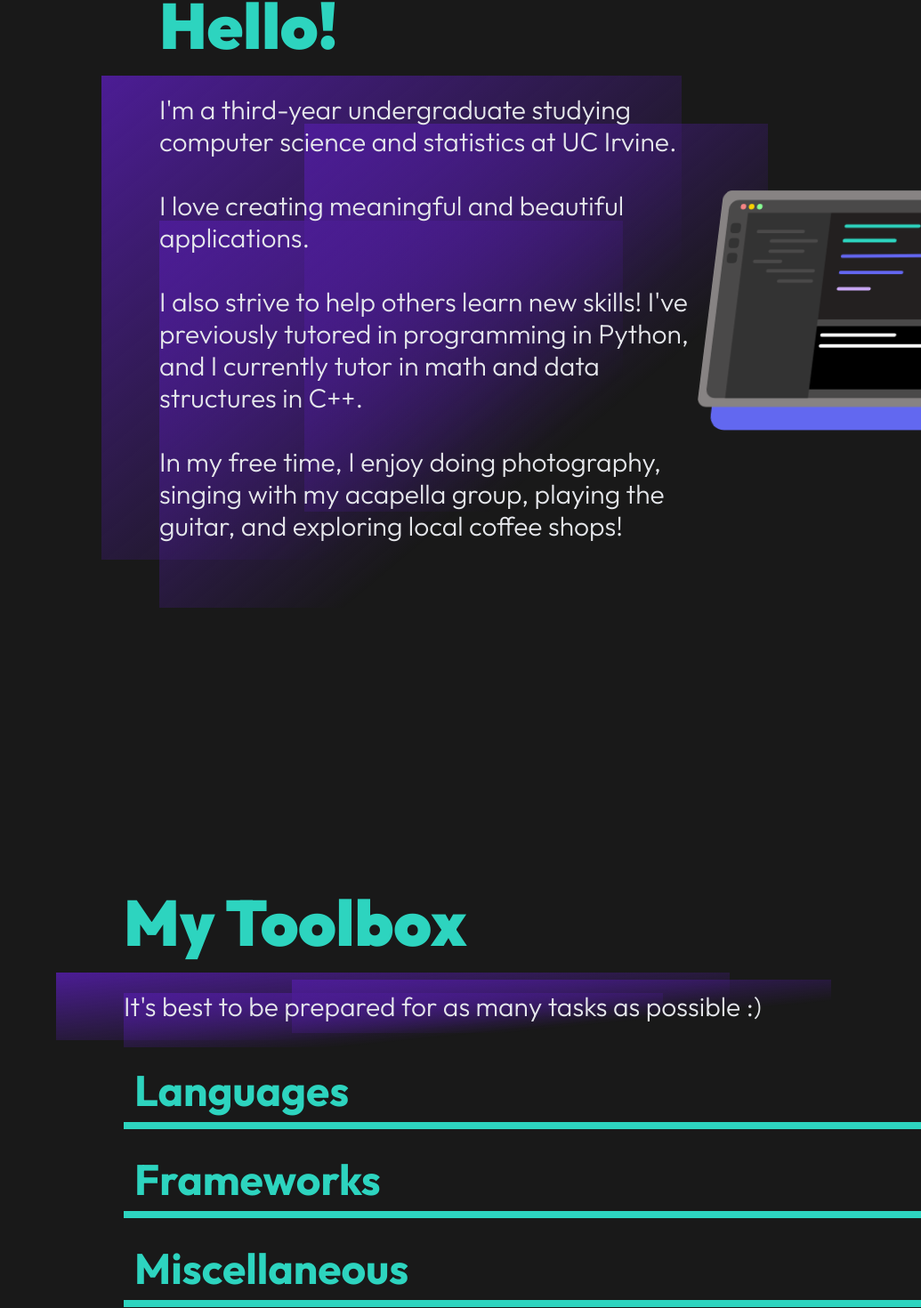
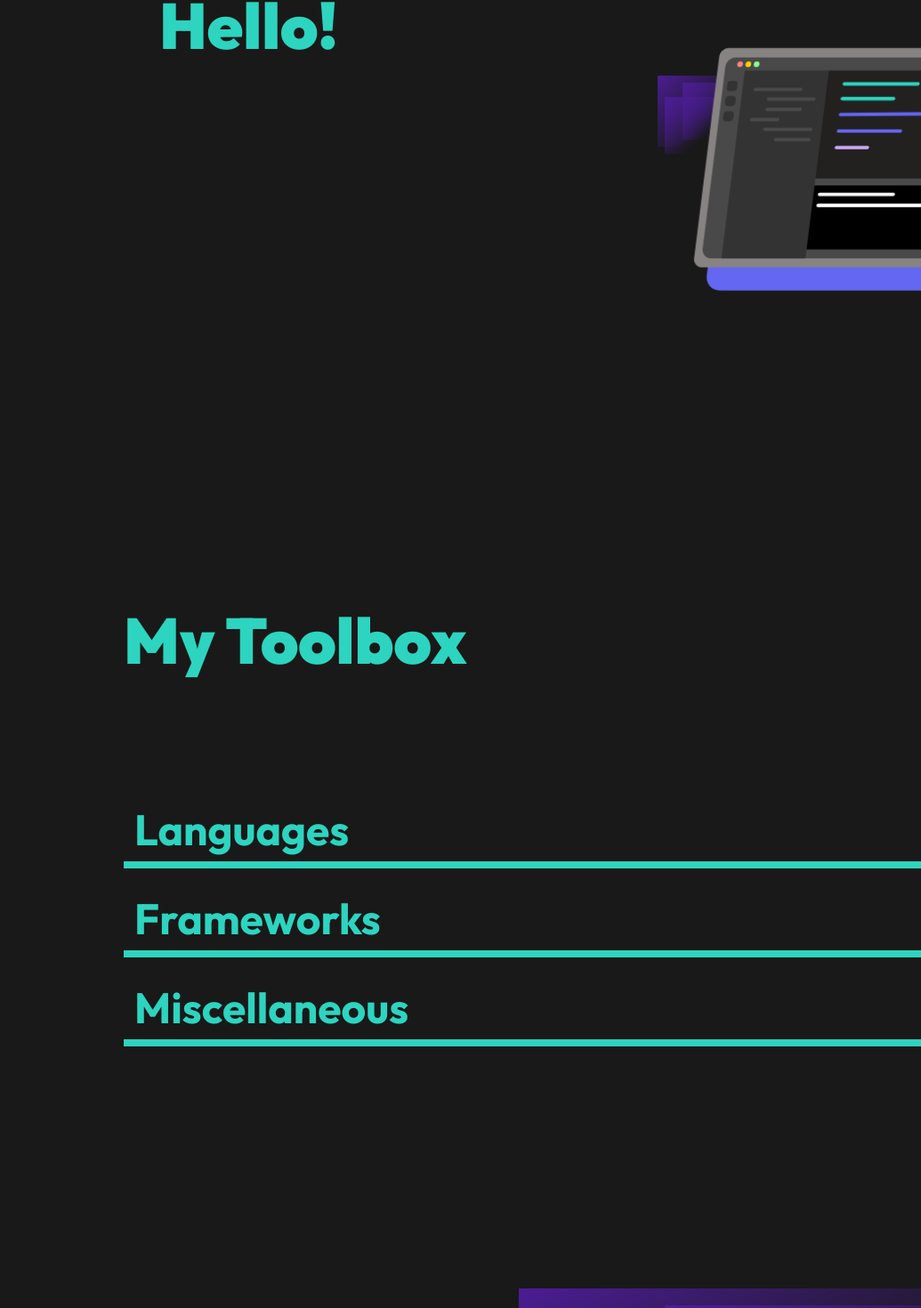
Before and after one commit to tranjm4/portfolio, a React (Vite) app: page / in a window 1280 px wide. Shown: the part 1083-2553 px from the top of the page at 89% size, without its empty margins (245-1280 px from the left). Built offline with nearby package versions, Linux system fonts and the light colour scheme.

Commit message:
Created shared components for text boxes

```diff
--- a/src/components/Intro/Intro.tsx
+++ b/src/components/Intro/Intro.tsx
@@ -1,8 +1,7 @@
-import React, { useEffect, useRef } from 'react';
-import { motion, useAnimation, useInView } from "framer-motion";
+import React from 'react';
+import { motion } from "framer-motion";
 import SlideAppear from '../Animations/SlideAppear';
-import TextBoxReveal from '../Animations/TextBoxReveal';
-import Reveal from '../Animations/Reveal';
+import Text from '../Supplemental/Text';
 
 const Laptop: React.FC = () => {
     return (
@@ -75,8 +74,8 @@ const Laptop: React.FC = () => {
     )
 }
 
-
-const IntroText: React.FC = () => {
+const Intro: React.FC = () => {
+    const title = "Hello!";
     const description = (
         <>
             I'm a third-year undergraduate studying computer science and
@@ -91,44 +90,6 @@ const IntroText: React.FC = () => {
             playing the guitar, and exploring local coffee shops!
         </>
     )
-    const ref = useRef(null);
-    const isInView = useInView(ref);
-    const mainControls = useAnimation();
-
-    useEffect(() => {
-        if (isInView) {
-            mainControls.start("visible");
-        }
-    }, [isInView]);
-    return (
-        <motion.div ref={ref} className="relative h-fit w-fit py-5 md:pr-10"
-            initial="hidden"
-            animate={mainControls}
-        >
-            <TextBoxReveal className="absolute w-[100%] h-[100%] lg:w-full lg:h-full top-[0%] left-[-10%]
-                            bg-gradient-to-br from-purple-800 to-transparent via-transparent via-70%" initialScale="0.5" offsetX="-20vw" offsetY="10vh" />
-            <TextBoxReveal className="absolute w-[80%] h-[80%] top-[30%] left-[0%]
-                            bg-gradient-to-br from-purple-800 to-transparent via-transparent via-70%" initialScale="0.5" offsetX="10vw" offsetY="-10vh" />
-            <TextBoxReveal className="absolute w-[80%] h-[80%] top-[10%] left-[30%] lg:left-[25%]
-                            bg-gradient-to-br from-purple-800 to-transparent via-transparent via-70%" initialScale="2" offsetX="10vw" offsetY="-5vh" />
-
-            <SlideAppear className="w-full md:w-full" offsetX="10vw" offsetY="10vh" once={true}>
-                <Reveal className="">
-                    <h2 className="text-lg text-light z-20 font-thin
-                                lg:text-2xl xl:text-3xl">
-
-                        {description}
-
-                    </h2>
-                </Reveal>
-            </SlideAppear>
-
-        </motion.div>
-    )
-}
-
-const Intro: React.FC = () => {
-    const title = "Hello!";
     return (
         <div className="h-fit min-h-[60vh] w-full mb-[20vh] lg:p-24 xl:px-[10%] 2xl:px-[20%]">
             <div className="relative flex flex-col px-10">
@@ -144,7 +105,9 @@ const Intro: React.FC = () => {
                 </SlideAppear>
 
                 <div className="md:flex">
-                    <IntroText />
+                    <Text>
+                        {description}
+                    </Text>
                     <div className="hidden md:items-center md:flex">
                         <SlideAppear className="flex items-center z-20"
                             offsetX="10vw" offsetY="-10vh" once={false}>
--- a/src/components/Skills/Skills.tsx
+++ b/src/components/Skills/Skills.tsx
@@ -1,6 +1,7 @@
 import React, { useEffect, useRef, useState } from 'react'
 import SlideAppear from '../Animations/SlideAppear';
-import { motion, useAnimation, useInView } from "framer-motion";
+import Text from '../Supplemental/Text';
+import { AnimationControls, motion, useAnimation } from "framer-motion";
 
 import cpp_logo from "../../assets/logos/cpp_logo.svg";
 import react_logo from "../../assets/logos/react_logo.svg";
@@ -14,59 +15,14 @@ import express_logo from "../../assets/logos/express_logo.svg";
 import nodejs_logo from "../../assets/logos/nodejs_logo.svg";
 import pytorch_logo from "../../assets/logos/pytorch_logo.svg"
 import git_logo from "../../assets/logos/git_logo.svg"
-import TextBoxReveal from '../Animations/TextBoxReveal';
-import Reveal from '../Animations/Reveal';
 
-const SkillsText: React.FC = () => {
-    const description = (
-        <>
-            It's best to be prepared for as many tasks as possible :)
-        </>
-    )
-
-    const ref = useRef(null);
-    const isInView = useInView(ref);
-    const mainControls = useAnimation();
-
-    useEffect(() => {
-        if (isInView) {
-            mainControls.start("visible");
-        }
-    }, [isInView]);
-
-    return (
-        <motion.div ref={ref} className="relative h-fit w-fit py-5 md:pr-10"
-            initial="hidden"
-            animate={mainControls}
-        >
-            <TextBoxReveal className="absolute w-[100%] h-[100%] lg:w-full lg:h-full top-[0%] left-[-10%]
-                        bg-gradient-to-br from-purple-800 to-transparent via-transparent via-70%" initialScale="0.5" offsetX="-20vw" offsetY="10vh" />
-            <TextBoxReveal className="absolute w-[80%] h-[80%] top-[30%] left-[0%]
-                        bg-gradient-to-br from-purple-800 to-transparent via-transparent via-70%" initialScale="0.5" offsetX="10vw" offsetY="-10vh" />
-            <TextBoxReveal className="absolute w-[80%] h-[80%] top-[10%] left-[30%] lg:left-[25%]
-                        bg-gradient-to-br from-purple-800 to-transparent via-transparent via-70%" initialScale="2" offsetX="10vw" offsetY="-5vh" />
-
-            <SlideAppear className="w-full md:w-full" offsetX="10vw" offsetY="10vh" once={true}>
-                <Reveal className="">
-                    <h2 className="text-lg text-light z-20 font-thin
-                            lg:text-2xl xl:text-3xl">
-
-                        {description}
-
-                    </h2>
-                </Reveal>
-            </SlideAppear>
-
-        </motion.div>
-
-    )
-}
 
 interface EntryProps {
     children: React.ReactNode;
+    name: string;
 }
 
-const SkillEntry: React.FC<EntryProps> = ({ children }: EntryProps) => {
+const SkillEntry: React.FC<EntryProps> = ({ children, name }: EntryProps) => {
     return (
         <motion.div className="aspect-square bg-gradient-to-br from-purple-800 to-transparent via-transparent via-50%
             p-5 flex justify-center items-center rounded-xl"
@@ -87,14 +43,100 @@ const SkillEntry: React.FC<EntryProps> = ({ children }: EntryProps) => {
             whileHover="hover"
             initial="initial"
         >
-            <div className="relative z-10">
+            <motion.div className="relative z-10 flex flex-col justify-evenly items-center"
+                variants={{
+                    hover: {
+                        translateY: "-10%",
+                        scale: 1.1
+                    }
+                }}
+                transition={{
+                    duration: 0.7,
+                    ease: "easeInOut",
+                    delay: 0.1
+                }}
+            >
                 {children}
-            </div>
+                <motion.p className="font-thin text-light"
+                    variants={{
+                        hover: {
+                            opacity: 1,
+                            transform: "translateY(0)",
+                        },
+                        initial: {
+                            opacity: 0,
+                            transform: "translateY(100%)",
+                        }
+                    }}
+                    transition={{
+                        duration: 0.3,
+                        delay: 0.2,
+                        ease: "easeOut",
+                    }}
+                >
+                    {name}
+                </motion.p>
+            </motion.div>
         </motion.div>
     )
 }
 
+interface SectionTabProps {
+    children: React.ReactNode;
+    name: string;
+    index: number;
+    handleClick: (n: number) => void;
+    animateControls: AnimationControls;
+}
+
+const SectionTab: React.FC<SectionTabProps> = ({ children, name, index, handleClick, animateControls }: SectionTabProps) => {
+    return (
+        <div className="w-full block">
+            <button onClick={() => handleClick(index)}
+                className="w-full p-3 hover:bg-purple-400/70 duration-300"
+            >
+                <h2 className="text-left font-bold text-teal text-3xl lg:text-5xl">{name}</h2>
+            </button>
+            <hr className="border-teal border-2 lg:border-4"></hr>
+            <div className="overflow-hidden h-fit w-fit">
+
+                <motion.div
+                    onClick={() => handleClick(index)}
+                    className="origin-top hover:cursor-pointer"
+                    variants={{
+                        closed: {
+                            height: 0,
+                            scaleY: 0,
+                            opacity: 0,
+                            translateY: "-100%"
+                        },
+                        open: {
+                            height: "450px",
+                            scaleY: 1,
+                            opacity: 1,
+                            translateY: 0
+                        }
+                    }}
+                    transition={{
+                        duration: 0.4,
+                        ease: "easeInOut",
+                    }}
+                    initial="closed"
+                    animate={animateControls}
+                >
+                    {children}
+                </motion.div>
+            </div>
+        </div>
+    )
+}
+
 const Skills: React.FC = () => {
+    const description = (
+        <>
+            It's best to be prepared for as many tasks as possible :)
+        </>
+    )
     const title = "My Toolbox";
     const [currentOpen, setCurrentOpen] = useState(-1);
     const handleTabClick = (index: number) => {
@@ -139,176 +181,76 @@ const Skills: React.FC = () => {
 
     return (
         <>
-            <div className="min-h-fit h-[70vh] w-full mb-[20vh] p-10 lg:p-24 xl:px-[10%] 2xl:px-[20%]">
+            <div className="min-h-fit h-[100vh] w-full mb-[10vh] lg:mb-0 p-10 lg:p-24 xl:px-[10%] 2xl:px-[20%]">
                 <SlideAppear className="w-full z-20" offsetX="10vw" offsetY="-5vh" once={true}>
                     <h1 className="text-teal my-5 font-extrabold text-6xl md:text-7xl z-20 relative">
                         {title}
                     </h1>
                 </SlideAppear>
-                <SkillsText />
+                <Text>
+                    {description}
+                </Text>
                 <div className="flex justify-center items-center my-5 xl:justify-start">
 
                     <div className="w-full h-auto max-w-[400px] md:max-w-[700px] lg:max-w-[1000px]">
-                        <div className="w-full block">
-                            <button onClick={() => handleTabClick(0)}
-                                className="w-full p-3 hover:bg-purple-400/70 duration-300"
-                            >
-                                <h2 className="text-left font-bold text-teal text-3xl lg:text-5xl">Languages</h2>
-                            </button>
-                            <hr className="border-teal border-2 lg:border-4"></hr>
-                            <div className="overflow-hidden h-fit w-fit">
+                        <SectionTab name={"Languages"} index={0} handleClick={handleTabClick} animateControls={languageControls}>
+                            <div className="grid h-full grid-cols-2 md:grid-cols-3 gap-5 gap-x-10 my-5 py-3 px-10 [&>*]:aspect-square [&>*]:w-[100px] [&>*]:md:w-[160px]">
 
-                                <motion.div
-                                    className="origin-top"
-                                    variants={{
-                                        closed: {
-                                            height: 0,
-                                            scaleY: 0,
-                                            opacity: 0,
-                                            translateY: "-100%"
-                                        },
-                                        open: {
-                                            height: "450px",
-                                            scaleY: 1,
-                                            opacity: 1,
-                                            translateY: 0
-                                        }
-                                    }}
-                                    transition={{
-                                        duration: 0.4,
-                                        ease: "easeInOut",
-                                    }}
-                                    initial="closed"
-                                    animate={languageControls}
-                                >
-                                    <div className="grid h-full grid-cols-2 md:grid-cols-3 gap-x-5 my-5 py-10 px-10 [&>*]:aspect-square [&>*]:w-[120px] [&>*]:md:w-[160px]">
-
-
-                                        <SkillEntry>
+                                <SkillEntry name={"Python"}>
                                     <img src={python_logo} />
                                 </SkillEntry>
-                                        <SkillEntry>
+                                <SkillEntry name="C++">
                                     <img src={cpp_logo} />
                                 </SkillEntry>
-                                        <SkillEntry>
+                                <SkillEntry name="TypeScript">
                                     <img src={typescript_logo} />
                                 </SkillEntry>
-                                        <SkillEntry>
+                                <SkillEntry name="HTML">
                                     <img src={html_logo} />
                                 </SkillEntry>
-                                        <SkillEntry>
+                                <SkillEntry name="CSS">
                                     <img src={css_logo} />
                                 </SkillEntry>
                             </div>
-                                </motion.div>
-                            </div>
+                        </SectionTab>
 
-                        </div>
-
-                        <div className="w-full block">
-                            <button onClick={() => handleTabClick(1)}
-                                className="w-full p-3 hover:bg-purple-400/70 duration-300"
-                            >
-                                <h2 className="text-left font-bold text-teal text-3xl lg:text-5xl">Frameworks</h2>
-                            </button>
-                            <hr className="border-teal border-2 lg:border-4"></hr>
-                            <div className="overflow-hidden h-fit w-fit">
-
-                                <motion.div
-                                    className="origin-top"
-                                    variants={{
-                                        closed: {
-                                            height: 0,
-                                            scaleY: 0,
-                                            opacity: 0,
-                                            translateY: "-100%"
-                                        },
-                                        open: {
-                                            height: "450px",
-                                            scaleY: 1,
-                                            opacity: 1,
-                                            translateY: 0
-                                        }
-                                    }}
-                                    transition={{
-                                        duration: 0.4,
-                                        ease: "easeInOut",
-                                    }}
-                                    initial="closed"
-                                    animate={frameworkControls}
-                                >
-                                    <div className="grid h-full grid-cols-2 md:grid-cols-3 gap-x-5 my-5 py-10 px-10 [&>*]:aspect-square [&>*]:w-[120px] [&>*]:md:w-[160px]">
+                        <SectionTab name={"Frameworks"} index={1} handleClick={handleTabClick} animateControls={frameworkControls}>
 
 
-                                        <SkillEntry>
+                            <div className="grid h-full grid-cols-2 md:grid-cols-3 gap-5 gap-x-10 my-5 py-3 px-10 [&>*]:aspect-square [&>*]:w-[100px] [&>*]:md:w-[160px]">
+                                <SkillEntry name="React">
                                     <img src={react_logo} />
                                 </SkillEntry>
-                                        <SkillEntry>
+                                <SkillEntry name="Express.JS">
                                     <img src={express_logo} />
                                 </SkillEntry>
-                                        <SkillEntry>
+                                <SkillEntry name="Node.JS">
                                     <img src={nodejs_logo} />
                                 </SkillEntry>
-                                        <SkillEntry>
+                                <SkillEntry name="Tailwind">
                                     <img src={tailwind_logo} />
                                 </SkillEntry>
                             </div>
-                                </motion.div>
-                            </div>
 
-                        </div>
+                        </SectionTab>
 
-                        <div className="w-full block">
-                            <button onClick={() => handleTabClick(2)}
-                                className="w-full p-3 hover:bg-purple-400/70 duration-300"
-                            >
-                                <h2 className="text-left font-bold text-teal text-3xl lg:text-5xl">Miscellaneous</h2>
-                            </button>
-                            <hr className="border-teal border-2 lg:border-4"></hr>
-                            <div className="overflow-hidden h-fit w-fit">
+                        <SectionTab name={"Miscellaneous"} index={2} handleClick={handleTabClick} animateControls={miscControls}>
 
-                                <motion.div
-                                    className="origin-top"
-                                    variants={{
-                                        closed: {
-                                            height: 0,
-                                            scaleY: 0,
-                                            opacity: 0,
-                                            translateY: "-100%"
-                                        },
-                                        open: {
-                                            height: "450px",
-                                            scaleY: 1,
-                                            opacity: 1,
-                                            translateY: 0
-                                        }
-                                    }}
-                                    transition={{
-                                        duration: 0.4,
-                                        ease: "easeInOut",
-                                    }}
-                                    initial="closed"
-                                    animate={miscControls}
-                                >
-                                    <div className="grid h-full grid-cols-2 md:grid-cols-3 gap-x-5 my-5 py-10 px-10 [&>*]:aspect-square [&>*]:w-[120px] [&>*]:md:w-[160px]">
-
-                                        <SkillEntry>
+                            <div className="grid h-full grid-cols-2 md:grid-cols-3 gap-5 gap-x-10 my-5 py-3 px-10 [&>*]:aspect-square [&>*]:w-[100px] [&>*]:md:w-[160px]">
+                                <SkillEntry name="NumPy">
                                     <img src={numpy_logo} />
                                 </SkillEntry>
-                                        <SkillEntry>
+                                <SkillEntry name="Git">
                                     <img src={git_logo} />
                                 </SkillEntry>
-                                        <SkillEntry>
+                                <SkillEntry name="PyTorch">
                                     <img src={pytorch_logo} />
                                 </SkillEntry>
                             </div>
-                                </motion.div>
-                            </div>
-
+                        </SectionTab>
                     </div>
                 </div>
-                </div>
-            </div>
+            </div >
         </>
     )
 }
```
Lines whose indentation alone changed are shown as unchanged.
